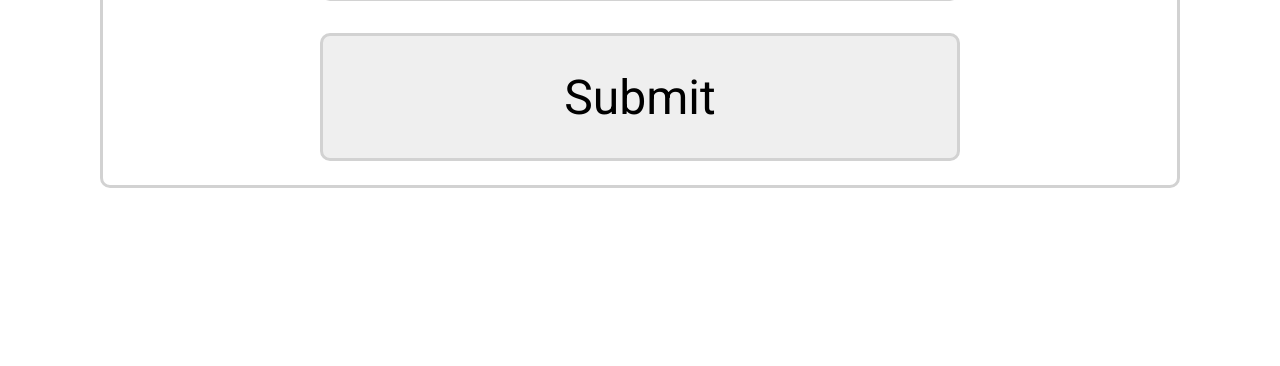
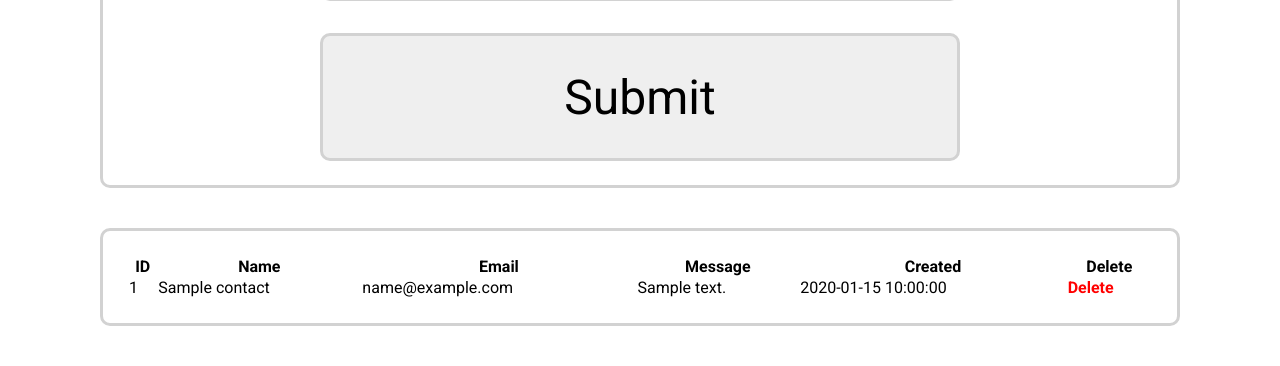
Before and after one commit to Brighton-code/Portfolio, a PHP site: page /contact in a window 1280 px wide. Shown: the part 892-1258 px from the top of the page. Before the commit the page ends 1080 px from the top, so only its background shows below. Run offline with PHP 8.4, Linux system fonts and the light colour scheme; the visitor is signed in with stand-in values (Sample User, id 1); tables that the repository leaves empty or names only in its code hold one stand-in row (values such as "Sample post").

Commit message:
contact form working with admin list

```diff
--- a/Controllers/ContactController.php
+++ b/Controllers/ContactController.php
@@ -1,6 +1,54 @@
 <?php
 class ContactController extends Database {
 	public function index() {
+		$error = [];
+		$data = [];
+		if ($_SESSION['is_admin']) {
+			$conn = self::initialize();
+			try {
+				$stmt = $conn->prepare('SELECT * FROM contact');
+				$stmt->execute();
+				$data = $stmt->fetchAll();
+			} catch (Exception $e) {
+				$error[] = ['msg' => $e->getMessage(), 'type' => 'CRITICAL'];
+			}
+		}
+
+		include './Views/contact.view.php';
+	}
+
+	public function create() {
+		$error = [];
+		$created = false;
+
+		$name = htmlspecialchars($_POST['name'] ?? null);
+		$email = htmlspecialchars($_POST['email'] ?? null);
+		$message = htmlspecialchars($_POST['message'] ?? null);
+
+		if (!$name || !$email || !$message) {
+			$error[] = ['msg' => 'All fields are required', 'type' => 'CRITICAL'];
+		}
+		if (!filter_var($email, FILTER_VALIDATE_EMAIL)) {
+			$error[] = ['msg' => "Invalid email format > $email", 'type' => 'CRITICAL'];
+		}
+
+		if (!empty($error)) {
+			include './Views/contact.view.php';
+			return;
+		}
+
+		$conn = self::initialize();
+		try {
+			$stmt = $conn->prepare('INSERT INTO contact (name, email, message) VALUE (:name, :email, :message)');
+			$stmt->bindParam(':name', $name);
+			$stmt->bindParam(':email', $email);
+			$stmt->bindParam(':message', $message);
+			$stmt->execute();
+			$created = true;
+		} catch (Exception $e) {
+			$error[] = ['msg' => $e->getMessage(), 'type' => 'CRITICAL'];
+			$created = false;
+		}
 		include './Views/contact.view.php';
 	}
 }
--- a/Public/css/single.projects.css
+++ b/Public/css/single.projects.css
@@ -70,6 +70,23 @@ main>section {
 .links a p {
 	font-size: 1.5rem;
 }
+.created {
+	display: flex;
+	justify-content: center;
+}
+.created h1 {
+	font-size: 1.75rem;
+	text-align: center;
+	color: green;
+}
+.admin-section, .admin-section td {
+	overflow: hidden;
+}
+.admin-section .delete {
+	color: red;
+	font-weight: 700;
+}
+
 
 @media only screen and (max-width: 650px) {
 	.save-form input, .save-form textarea, .save-form button {
--- a/Views/contact.view.php
+++ b/Views/contact.view.php
@@ -20,14 +20,47 @@ if (isset($error) && !empty($error)) {
 				<p>CV</p>
 			</a>
 		</section>
+		<?php if (isset($error) && empty($error) && isset($created) && $created): ?>
+			<section class="border created">
+				<h1>Succesfully created contact message</h1>
+			</section>
+		<?php endif; ?>
 		<section class="border">
 			<form class="save-form" action="/contact" method="post">
 				<input class="border" type="text" name="name" maxlength="50" required placeholder="Name">
-				<input class="border" type="email" name="email" placeholder="Email"></input>
+				<input class="border" type="email" name="email" required placeholder="Email"></input>
 				<textarea class="border" name="message" rows="10" required placeholder="Message"></textarea>
 				<button class="border" type="submit">Submit</button>
 			</form>
 		</section>
+		<?php if (isset($_SESSION['is_admin']) && $_SESSION['is_admin']): ?>
+			<section class="border admin-section">
+				<table>
+					<thead>
+						<tr>
+							<th>ID</th>
+							<th>Name</th>
+							<th>Email</th>
+							<th>Message</th>
+							<th>Created</th>
+							<th>Delete</th>
+						</tr>
+					</thead>
+					<tbody>
+						<?php foreach ($data as $contact): ?>
+							<tr>
+								<td><?= $contact['id'] ?></td>
+								<td><?= $contact['name'] ?></td>
+								<td><?= $contact['email'] ?></td>
+								<td><?= $contact['message'] ?></td>
+								<td><?= $contact['created_at'] ?></td>
+								<td><a class="delete" href="/contact/<?= $contact['id'] ?>/delete">Delete</a></td>
+							</tr>
+						<?php endforeach; ?>
+					</tbody>
+				</table>
+			</section>
+		<?php endif; ?>
 	</main>
 </div>
 
```
